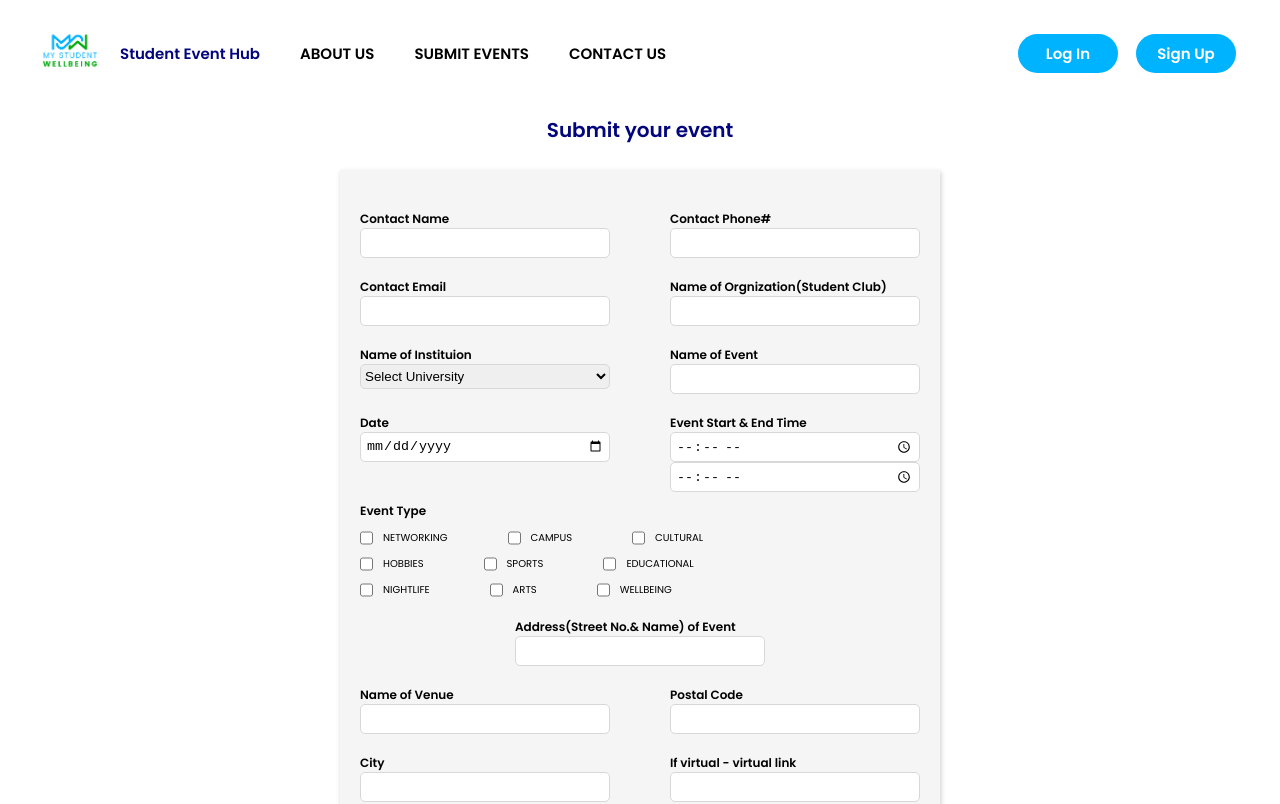
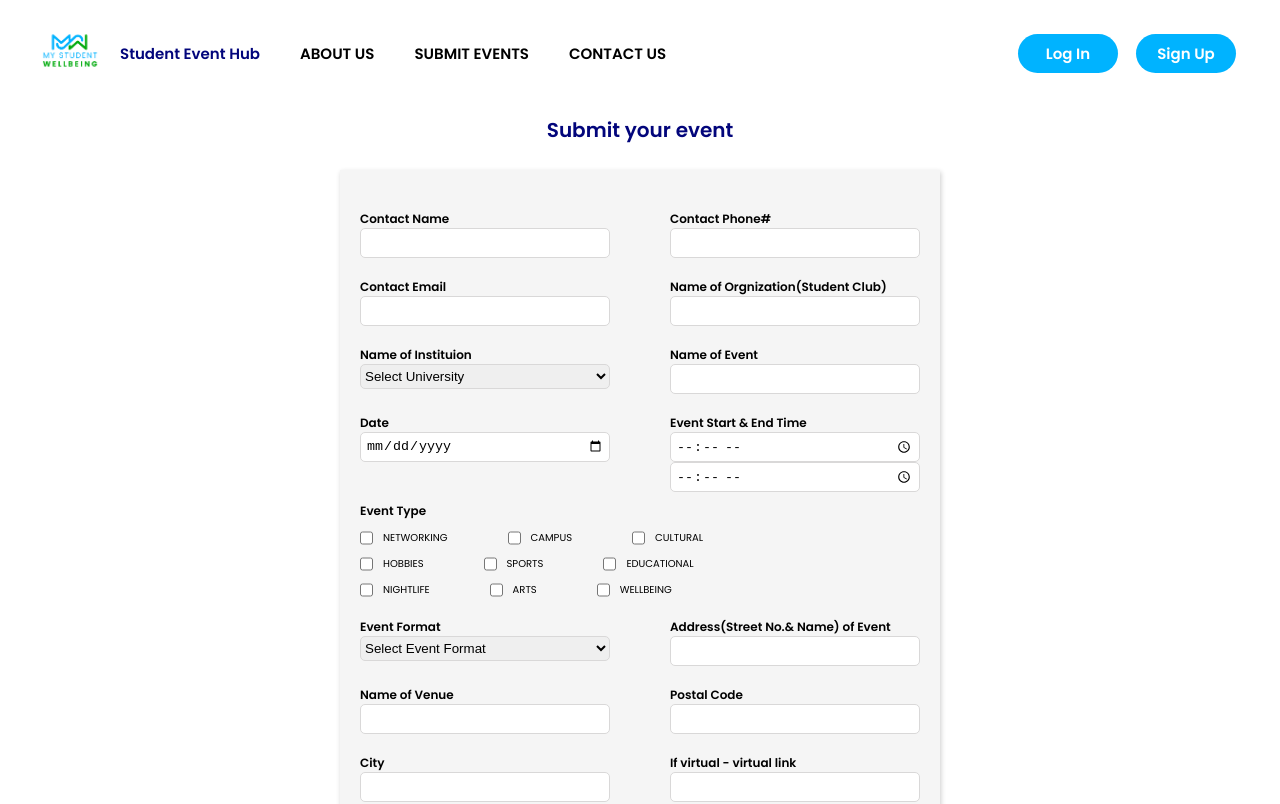
Before and after one commit to mystudentwellbeing/Campus-Event-Hub, a React (Vite) app in the folder frontend/: page /submitevents in a window 1280 px wide. Shown: the top 804 px of the page. Built offline with nearby package versions, Linux system fonts and the light colour scheme; no server answers.

Commit message:
added event format dropdown

```diff
--- a/frontend/src/pages/SubmitEvents.jsx
+++ b/frontend/src/pages/SubmitEvents.jsx
@@ -322,7 +322,22 @@ const SubmitEvents = () => {
           </div>
         </div>
         <div className={styles.formContainer}>
+          <div>
+            <label>Event Format</label>
+            <select
+              name="eventFormat"
+              className={styles.dropdownStyle}
+              value={eventFormat}
+              onChange={(e) => setEventFormat(e.target.value)}
+            >
+              <option value="">Select Event Format</option>
+              <option value="virtual">Virtual</option>
+              <option value="in-Person<">In-Person</option>
+              <option value="hybrid">Hybrid</option>
 
+              {console.log(eventFormat)}
+            </select>
+          </div>
           {/* <div>
             <label>Type</label>
             <select
```
